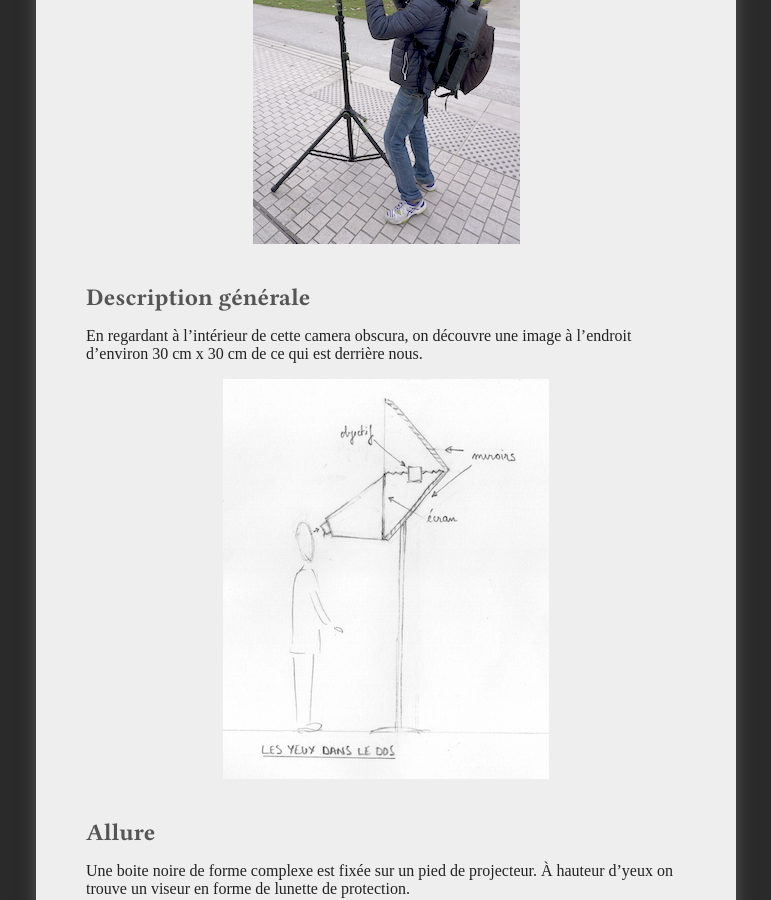
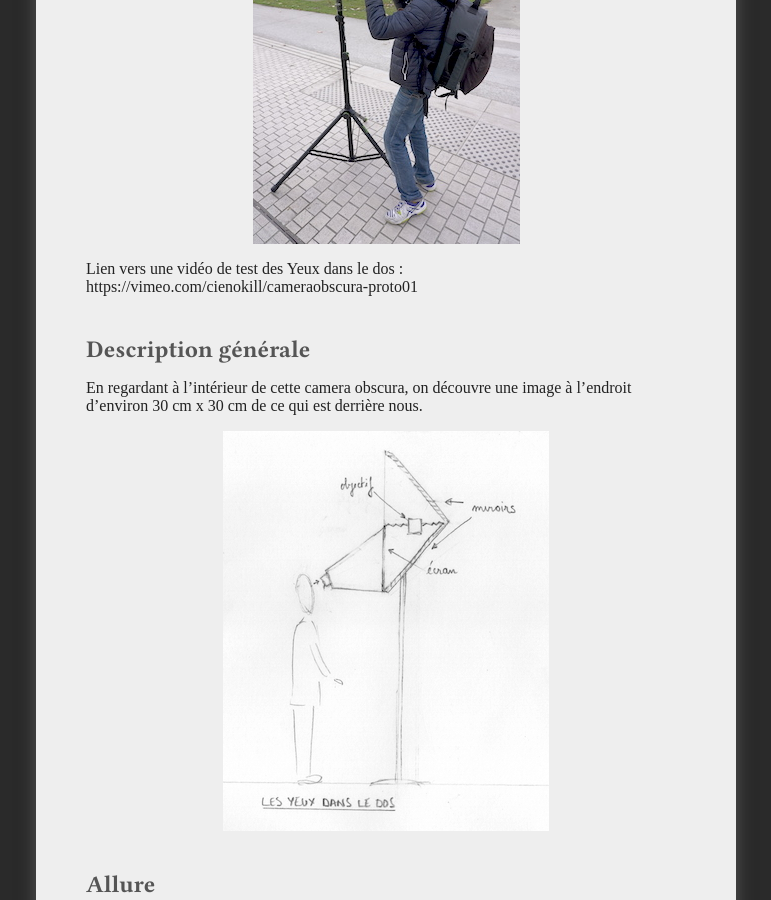
Before and after one commit to virginienokill/camera-obscura, a Jekyll site: the page built from contenu/prototypes/camera01.md, in a window 1280 px wide and 900 px high, scrolled down 326 px. Shown: the whole window, without its empty margins (254-1025 px from the left). Built offline with Jekyll 4.4.1, drawn with Linux system fonts in a browser that asks for light colours; nearby versions of some CDN libraries; some web fonts are replaced; our own code applies the rules of GitHub Pages for plain Markdown files; a script that is not in the unit is left out; the repository's description, which GitHub fills in, is left out.

Commit message:
Update camera01.md

```diff
--- a/contenu/prototypes/camera01.md
+++ b/contenu/prototypes/camera01.md
@@ -1,5 +1,7 @@
 #  Les Yeux Dans Le Dos
 ![les_yeux_dans_le_dos_4](../photos/les_yeux_dans_le_dos_4_ultralight.JPG)
+
+Lien vers une vidéo de test des Yeux dans le dos : https://vimeo.com/cienokill/cameraobscura-proto01
 
 ## Description générale
 En regardant à l'intérieur de cette camera obscura, on découvre une image à l'endroit d'environ 30 cm x 30 cm de ce qui est derrière nous.
```
